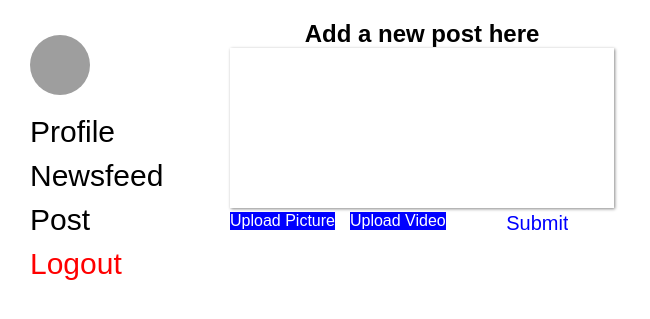
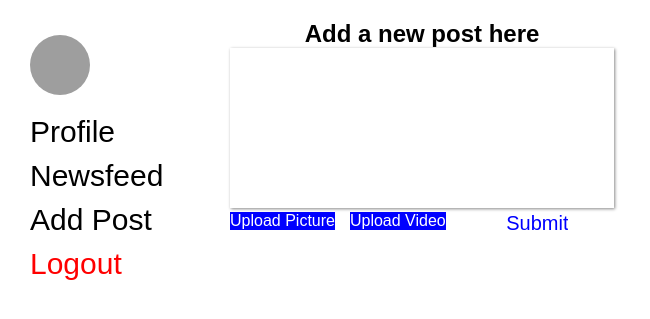
Before and after one commit to Joe-Powell/antisocial_media, a PHP site: page /post.php in a window 1280 px wide. Shown: the top 319 px of the page, without its empty margins (0-650 px from the left). Run offline with PHP 8.4, Linux system fonts and the light colour scheme; the visitor is signed in with stand-in values (Sample User, id 1); data that the repository does not hold is empty; some libraries are stand-ins or nearby versions; grey boxes are pictures that could not be loaded.

Commit message:
changed navbar

```diff
--- a/includes/navbar.php
+++ b/includes/navbar.php
@@ -48,7 +48,7 @@
 
         <a href="index.php"><li> Profile</li></a>
         <a href="posts.php"><li> Newsfeed</li></a>
-        <a href="post.php"><li> Post</li></a>
+        <a href="post.php"><li> Add Post</li></a>
 
     <?php  if(isset($_SESSION['userId'])){ ?>
 
```
